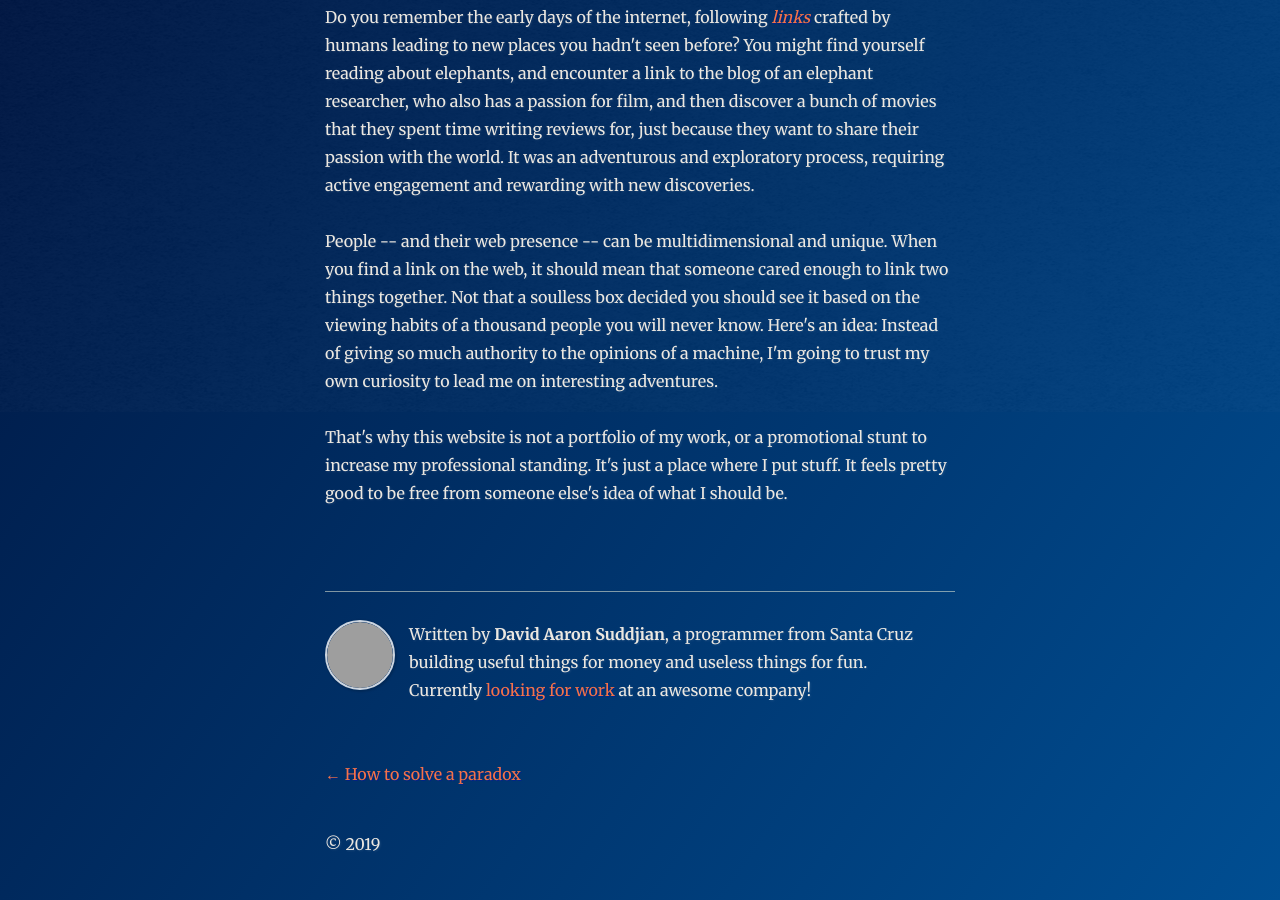
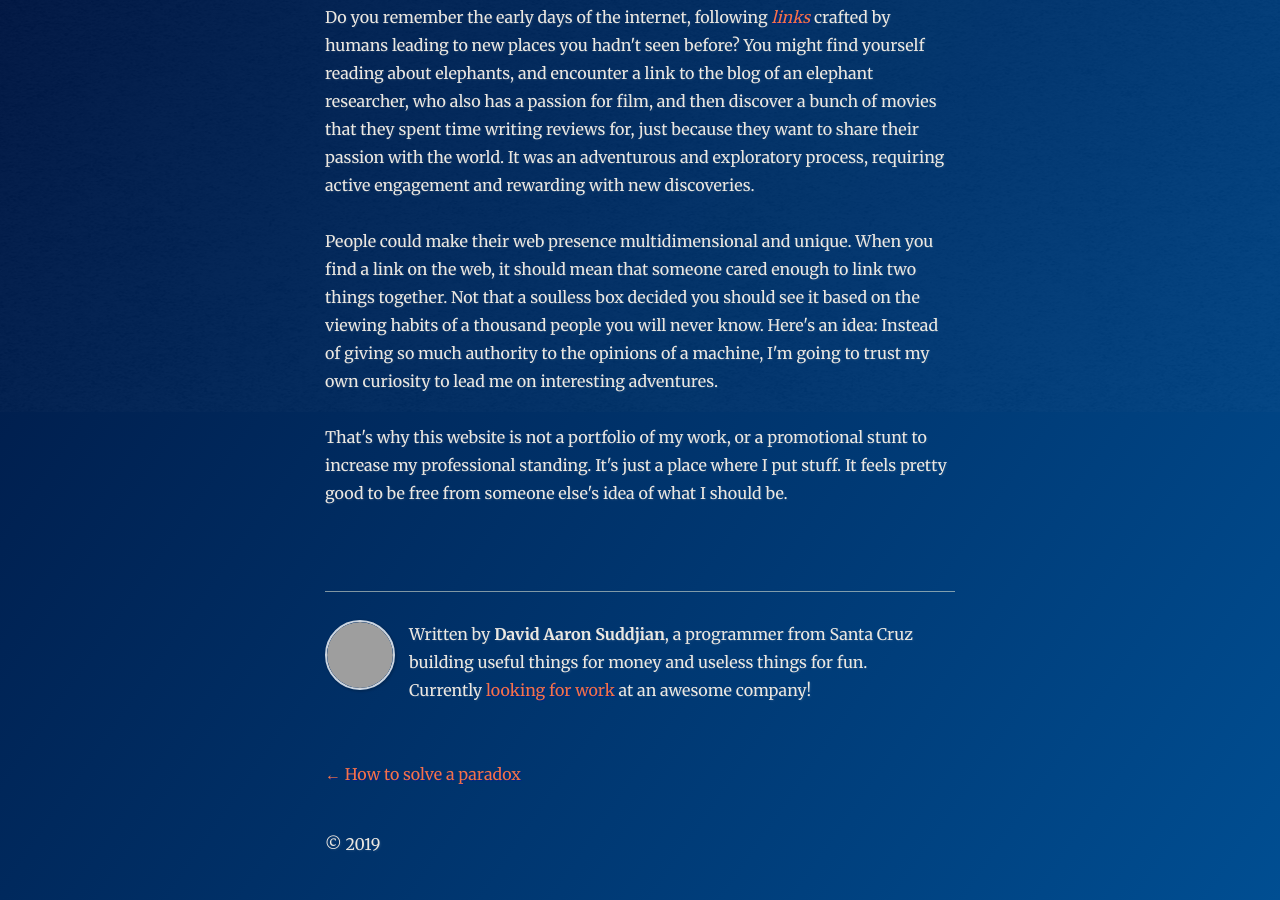
Before and after one commit to suddjian/bloggjian, a Gatsby site: page /indie-web/ in a window 1280 px wide. Shown: the part 948-1848 px from the top of the page. Built offline with nearby package versions, Linux system fonts and the light colour scheme; Gatsby itself is replaced by a stand-in of ours; some packages are replaced by stand-ins of ours; grey boxes are pictures that could not be loaded.

Commit message:
better sentence

```diff
--- a/content/blog/indie-web/index.md
+++ b/content/blog/indie-web/index.md
@@ -32,7 +32,7 @@ who also has a passion for film, and then discover a bunch of movies that they s
 just because they want to share their passion with the world.
 It was an adventurous and exploratory process, requiring active engagement and rewarding with new discoveries.
 
-People -- and their web presence -- can be multidimensional and unique.
+People could make their web presence multidimensional and unique.
 When you find a link on the web, it should mean that someone cared enough to link two things together.
 Not that a soulless box decided you should see it based on the viewing habits of a thousand people you will never know.
 Here's an idea: Instead of giving so much authority to the opinions of a machine,
```
